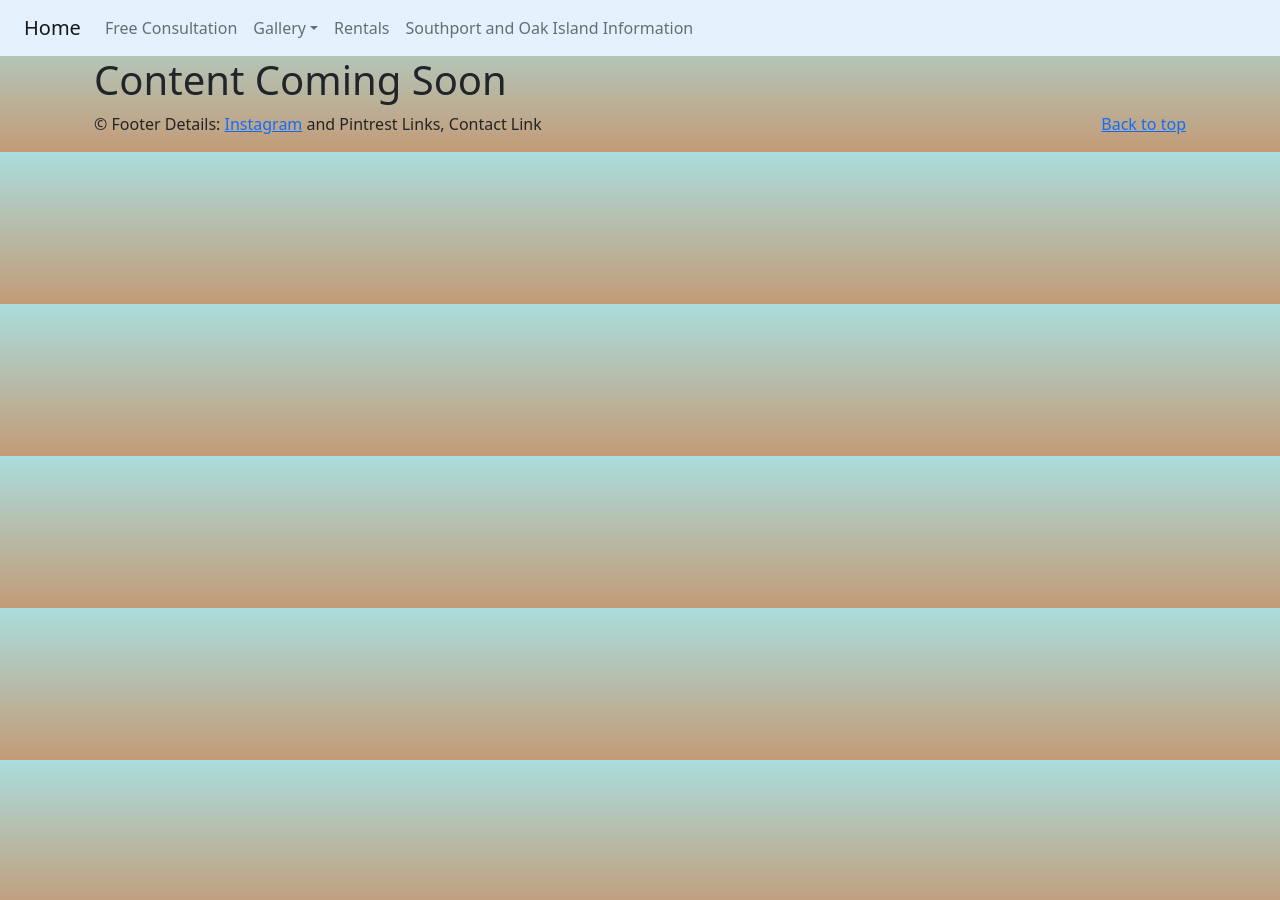
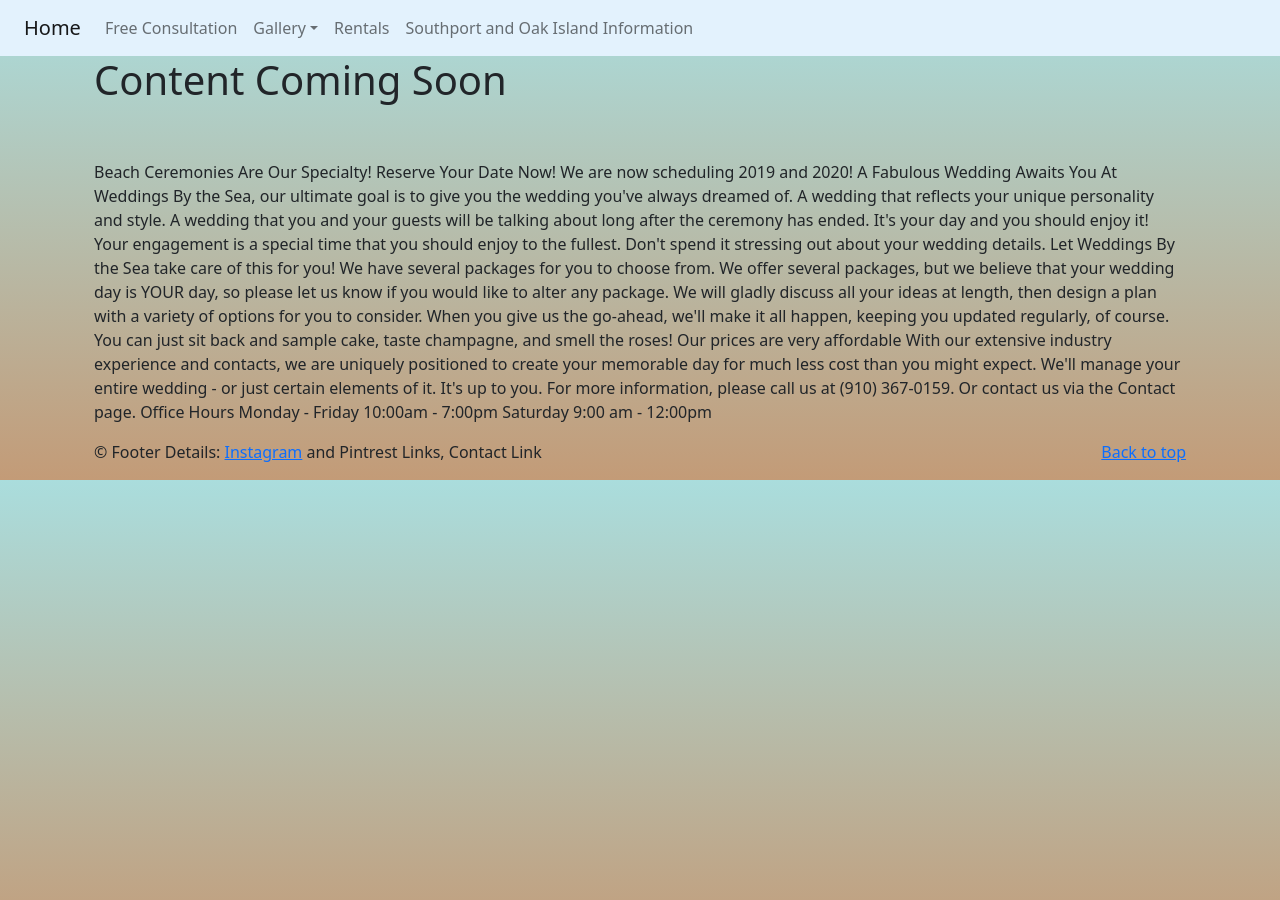
Before and after one commit to weddingsbytheseanc/weddingsbytheseanc.github.io, a Jekyll site: the page built from index.html, in a window 1280 px wide. Built offline with Jekyll 4.4.1, drawn with Linux system fonts in a browser that asks for light colours; nearby versions of some CDN libraries; library files that are not in the unit come from our copies.

Commit message:
Update index.html

```diff
--- a/index.html
+++ b/index.html
@@ -3,3 +3,31 @@
 title: Weddings By The Sea NC Home Page
 ---
 <h1> Content Coming Soon</h1>
+<p>
+Beach Ceremonies Are Our Specialty!
+Reserve Your Date Now!
+
+We are now scheduling 2019 and 2020!
+
+A Fabulous Wedding Awaits You
+
+At Weddings By the Sea, our ultimate goal is to give you the wedding you've always dreamed of. A wedding that reflects your unique personality and style. A wedding that you and your guests will be talking about long after the ceremony has ended.
+
+It's your day and you should enjoy it!
+
+Your engagement is a special time that you should enjoy to the fullest. Don't spend it stressing out about your wedding details. Let Weddings By the Sea take care of this for you! We have several packages for you to choose from. We offer several packages, but we believe that your wedding day is YOUR day, so please let us know if you would like to alter any package. We will gladly discuss all your ideas at length, then design a plan with a variety of options for you to consider. When you give us the go-ahead, we'll make it all happen, keeping you updated regularly, of course. You can just sit back and sample cake, taste champagne, and smell the roses!
+
+Our prices are very affordable
+
+With our extensive industry experience and contacts, we are uniquely positioned to create your memorable day for much less cost than you might expect. We'll manage your entire wedding - or just certain elements of it. It's up to you.
+
+For more information,
+
+please call us at (910) 367-0159. Or contact us via the Contact page.
+
+Office Hours
+
+Monday - Friday 10:00am - 7:00pm
+
+Saturday 9:00 am - 12:00pm
+</p>
```
